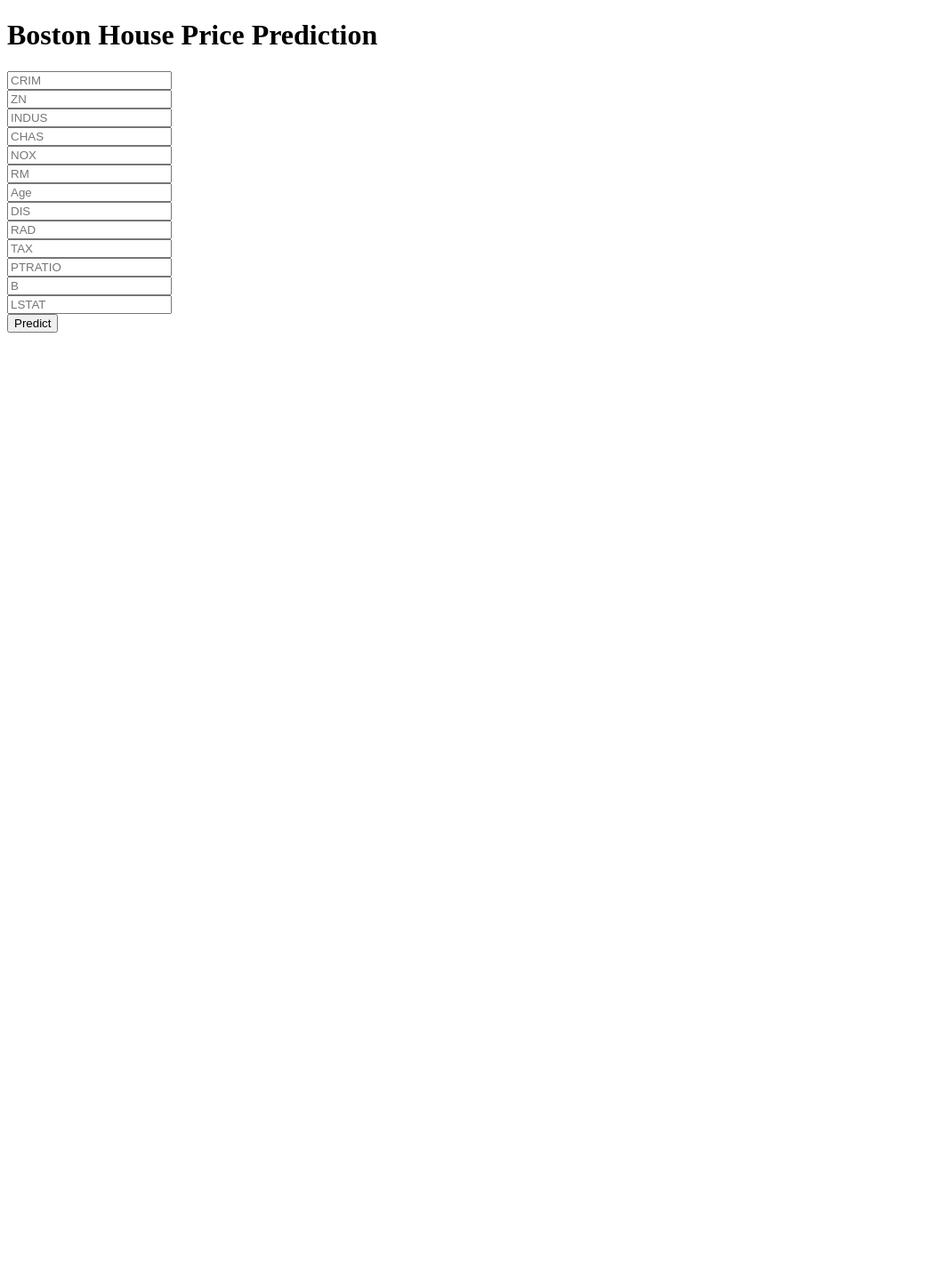
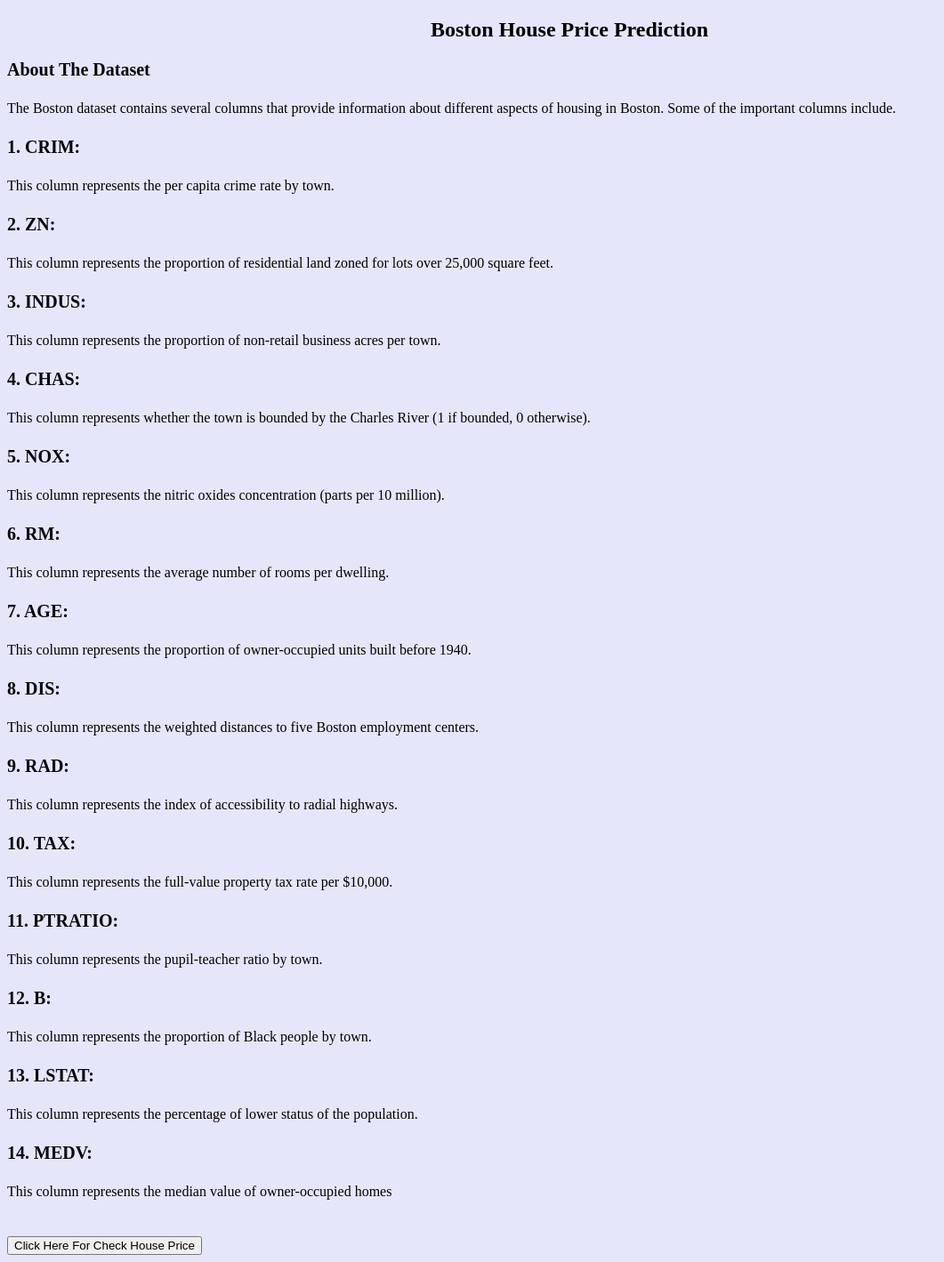
Before and after one commit to Vishal20804/Boston-House-Price1, a Flask app: page / in a window 1280 px wide. Shown: the whole page at 89% size, without its empty margins (0-1061 px from the left). Before the commit the page ends 374 px from the top, so only its background shows below. Run offline with Flask 3, Linux system fonts and the light colour scheme; parts of the project's set-up code (start-up, migrations or seed data) failed here and were passed over.

Commit message:
CSS is done

```diff
--- a/app.py
+++ b/app.py
@@ -19,22 +19,9 @@ def home():
 
     return render_template('home.html')
 
-
-@app.route('/predict_api',methods=['POST'])
-
-def predict_api():
-
-    data=request.json['data']
-    print(data)
-    print(np.array(list(data.values())).reshape(1,-1))
-
-    new_dataset=scalar.transform(np.array(list(data.values())).reshape(1,-1))
-
-    output=regmodel.predict(new_dataset)
-
-    print(output[0])
-
-    return jsonify(output[0])
+@app.route('/predict1',methods=['POST'])
+def predict1():
+    return render_template('predict.html')
 
 
 @app.route('/predict',methods=['POST'])
@@ -47,7 +34,7 @@ def predict():
 
     output=regmodel.predict(final_input)[0]
 
-    return render_template("home.html",prediction_text="The House price prediction is {}".format(output))
+    return render_template("predict.html",prediction_text="The House price prediction is {}".format(output))
 
 
 
--- /dev/null
+++ b/static/css/style2.css
@@ -0,0 +1,26 @@
+/* Center the h2 heading */
+h2 {
+    text-align: center;
+}
+
+/* Style the paragraphs */
+p {
+    font-size: 16px;
+    line-height: 1.5;
+    margin-bottom: 20px;
+}
+
+/* Style the h3 headings */
+h3 {
+    font-size: 20px;
+    color: #04070a; /* Blue color for h3 headings */
+    margin-top: 20px;
+}
+body {
+    background-color: #E6E6FA;
+}
+
+.underlined-heading {
+    border-bottom: 2px solid #007bff; /* Adjust the color and thickness as needed */
+    display: inline; /* Ensures the border is only as wide as the text */
+}
--- a/templates/home.html
+++ b/templates/home.html
@@ -3,46 +3,79 @@
     <head>
         <meta name="viewport" content="width=device-width, initial-scale=1.0">
 
-      <title>ML API</title>
+      <title>Data About</title>
       <link href='https://fonts.googleapis.com/css?family=Pacifico' rel='stylesheet' type='text/css'>
     <link href='https://fonts.googleapis.com/css?family=Arimo' rel='stylesheet' type='text/css'>
     <link href='https://fonts.googleapis.com/css?family=Hind:300' rel='stylesheet' type='text/css'>
     <link href='https://fonts.googleapis.com/css?family=Open+Sans+Condensed:300' rel='stylesheet' type='text/css'>
-
+    <link rel="stylesheet" href="{{url_for('static',filename='css/style2.css')}}">
 
     </head>
 
-    <body>
-     <div class="login">
-        <h1>Boston House Price Prediction</h1>
+    <body >
 
-         <!-- Main Input For Receiving Query to our ML -->
-        <form action="{{ url_for('predict')}}"method="post">
-          <input type="text" name="CRIM" placeholder="CRIM" required="required" /><br>
-            <input type="text" name="ZN" placeholder="ZN" required="required" /><br>
-            <input type="text" name="INDUS" placeholder="INDUS" required="required" /><br>
-            <input type="text" name="CHAS" placeholder="CHAS" required="required" /><br>
-            <input type="text" name="NOX" placeholder="NOX" required="required" /><br>
-            <input type="text" name="RM" placeholder="RM" required="required" /><br>
-            <input type="text" name="Age" placeholder="Age" required="required" /><br>
-            <input type="text" name="DIS" placeholder="DIS" required="required" /><br>
-            <input type="text" name="RAD" placeholder="RAD" required="required" /><br>
-            <input type="text" name="TAX" placeholder="TAX" required="required" /><br>
-            <input type="text" name="PTRATIO" placeholder="PTRATIO" required="required" /><br>
-            <input type="text" name="B" placeholder="B" required="required" /><br>
-            <input type="text" name="LSTAT" placeholder="LSTAT" required="required" /><br>
+      <h2 style="text-align:center;">Boston House Price Prediction</h2>
+
+       <h3>About The Dataset </h3>
+        <p>The Boston dataset contains several columns that provide information about different aspects of housing in Boston. Some of the important columns include.</p>
 
 
 
-            <button type="submit" class="btn btn-primary btn-block btn-large">Predict</button>
-        </form>
+<h3>1. CRIM:</h3>
+<p> This column represents the per capita crime rate by town.</p>
 
-       <br>
-       <br>
+<h3>2. ZN:</h3>
+<p>This column represents the proportion of residential land zoned for lots over 25,000 square feet.</p>
+
+<h3>3. INDUS: </h3>
+<p>This column represents the proportion of non-retail business acres per town.</p>
+
+<h3>4. CHAS:</h3>
+<p>This column represents whether the town is bounded by the Charles River (1 if bounded, 0 otherwise).</p>
 
 
-     </div>
-     {{prediction_text}}
+<h3>5. NOX:</h3>
+<p>This column represents the nitric oxides concentration (parts per 10 million).</p>
+
+<h3>6. RM:</h3>
+<p> This column represents the average number of rooms per dwelling.</p>
+
+<h3>7. AGE:</h3>
+<p>This column represents the proportion of owner-occupied units built before 1940.</p>
+
+<h3>8. DIS:</h3>
+<p>This column represents the weighted distances to five Boston employment centers.</p>
+
+
+<h3>9. RAD:</h3>
+<p>This column represents the index of accessibility to radial highways.
+</p>
+
+<h3>10. TAX:</h3>
+<p>This column represents the full-value property tax rate per $10,000.</p>
+
+
+<h3>11. PTRATIO:</h3>
+<p>This column represents the pupil-teacher ratio by town.</p>
+
+
+<h3>12. B:</h3>
+<p>This column represents the proportion of Black people by town.</p>
+
+
+<h3>13. LSTAT: </h3>
+<p>This column represents the percentage of lower status of the population.</p>
+
+
+<h3>14. MEDV: </h3>
+<p>This column represents the median value of owner-occupied homes </p>
+
+<br>
+
+
+        <form action="/predict1" method="post">
+        <input type="submit" value="Click Here For Check House Price">
+        </form>
 
     </body>
 
```
Also changed, not shown: static/css/style.css (added, +10 -0 lines), templates/predict.html (added, +50 -0 lines), 1 other file.
